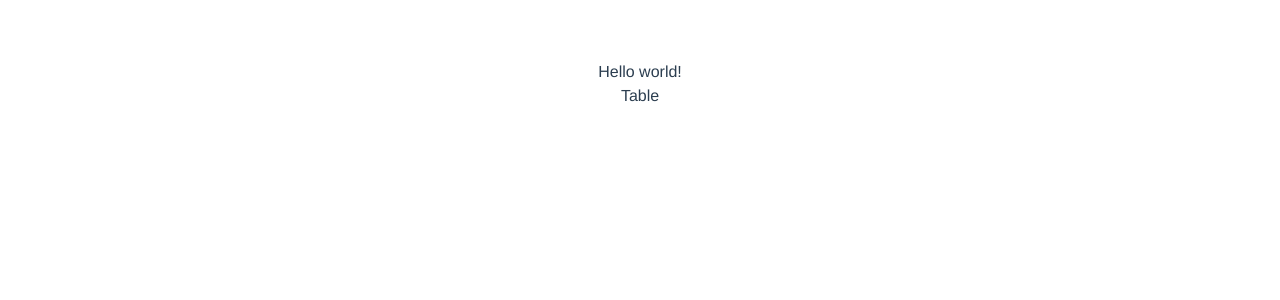
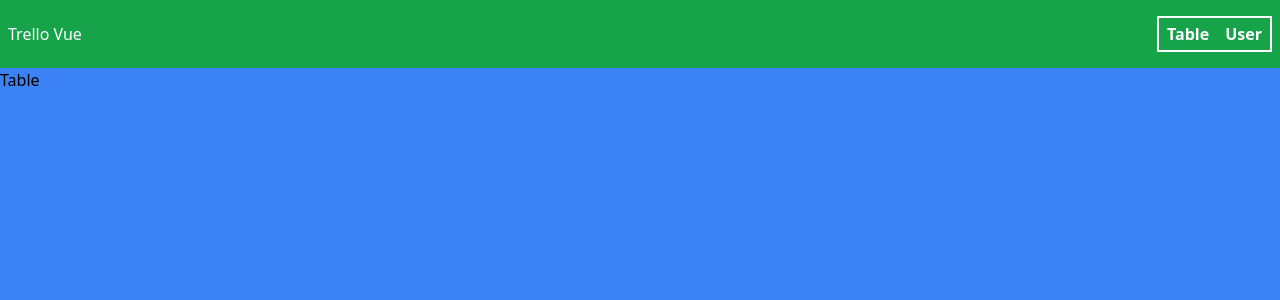
Before and after one commit to AlvaroDDG86/trello-vue, a Vue app: page / in a window 1280 px wide. Shown: the top 300 px of the page. Built offline with nearby package versions, Linux system fonts and the light colour scheme.

Commit message:
Create TheHeader component

```diff
--- a/src/App.vue
+++ b/src/App.vue
@@ -1,7 +1,11 @@
 <script>
 import { useStore } from './stores/main'
+import TheHeader from './components/TheHeader.vue'
 export default {
   name: 'App',
+  components: {
+    TheHeader
+  },
   setup() {
     const store = useStore()
     return {
@@ -12,19 +16,12 @@ export default {
 </script>
 
 <template>
- <h1 class="text-3xl font-bold underline">
-    Hello world!
-  </h1>
+  <TheHeader />
   <router-view></router-view>
 </template>
 
-<style>
+<style lang="postcss">
 #app {
-  font-family: Avenir, Helvetica, Arial, sans-serif;
-  -webkit-font-smoothing: antialiased;
-  -moz-osx-font-smoothing: grayscale;
-  text-align: center;
-  color: #2c3e50;
-  margin-top: 60px;
+  @apply w-screen h-screen bg-blue-500;
 }
 </style>
--- /dev/null
+++ b/src/components/TheHeader.vue
@@ -0,0 +1,27 @@
+<script>
+export default {
+    name: 'TheHeader'
+}
+</script>
+<template>
+<nav class="navbar">
+    <div class="text-4xl font-bold">
+        Trello Vue
+    </div>
+    <div class="navabar__menu">
+        <router-link class="navbar__link" to="/">Table</router-link>
+        <router-link class="navbar__link" to="/user">User</router-link>
+    </div>
+</nav>
+</template>
+<style lang="postcss" scoped>
+.navbar {
+    @apply w-full h-fit bg-green-600 text-white flex justify-between items-center py-4 px-2
+}
+.navabar__menu {
+    @apply flex justify-evenly items-center border-white border-2
+}
+.navbar__link {
+    @apply font-bold hover:text-green-800 hover:bg-slate-50 hover:shadow-2xl cursor-pointer px-2 py-1
+}
+</style>
--- a/src/views/Table.vue
+++ b/src/views/Table.vue
@@ -4,10 +4,12 @@ export default {
 }
 </script>
 <template>
-    <div>
+    <div class="content">
         Table
     </div>
 </template>
-<style lang="scss" scoped>
+<style lang="postcss" scoped>
+.content {
 
+}
 </style>
```
Also changed, not shown: 2 other files (tests, documents, lock files or other folders).
